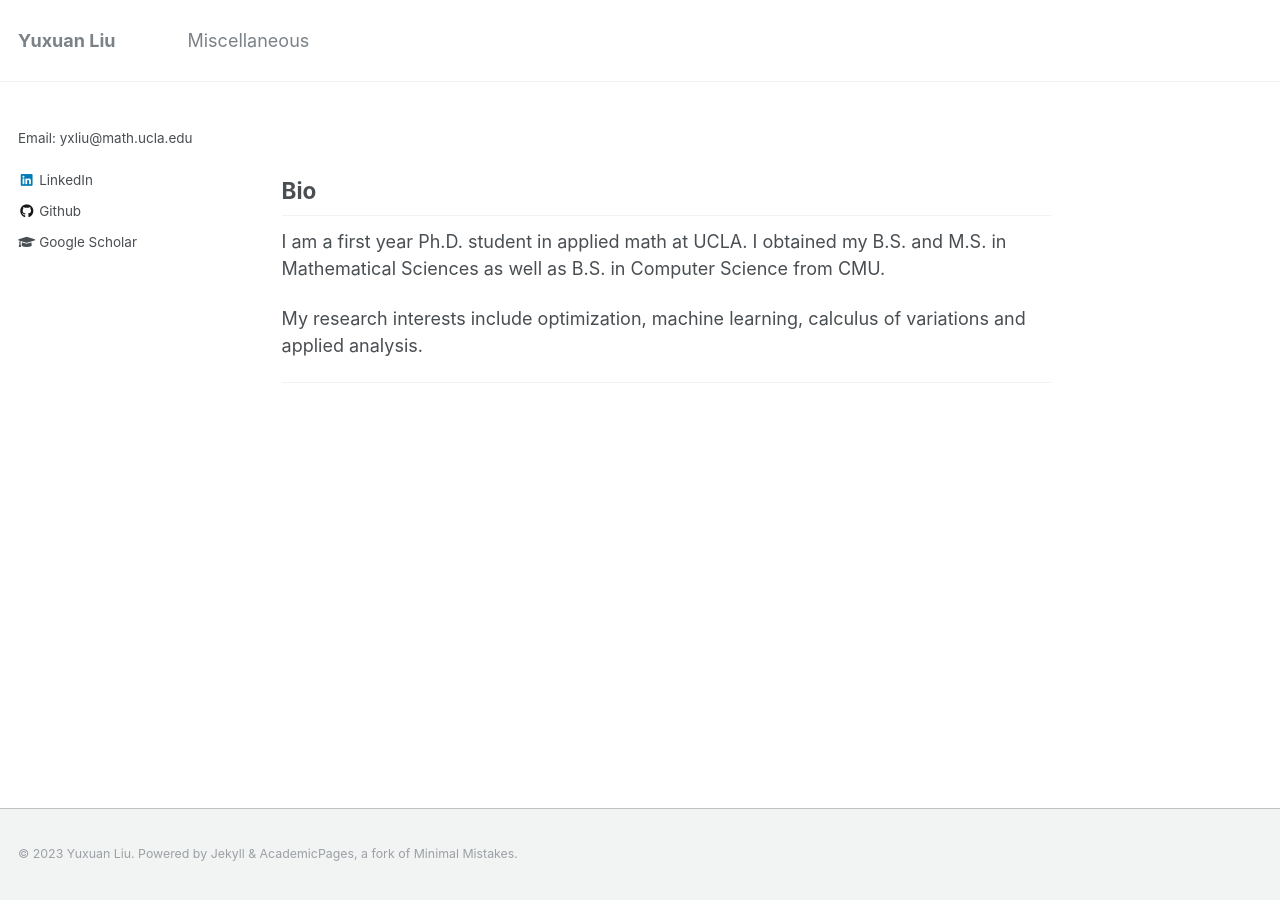
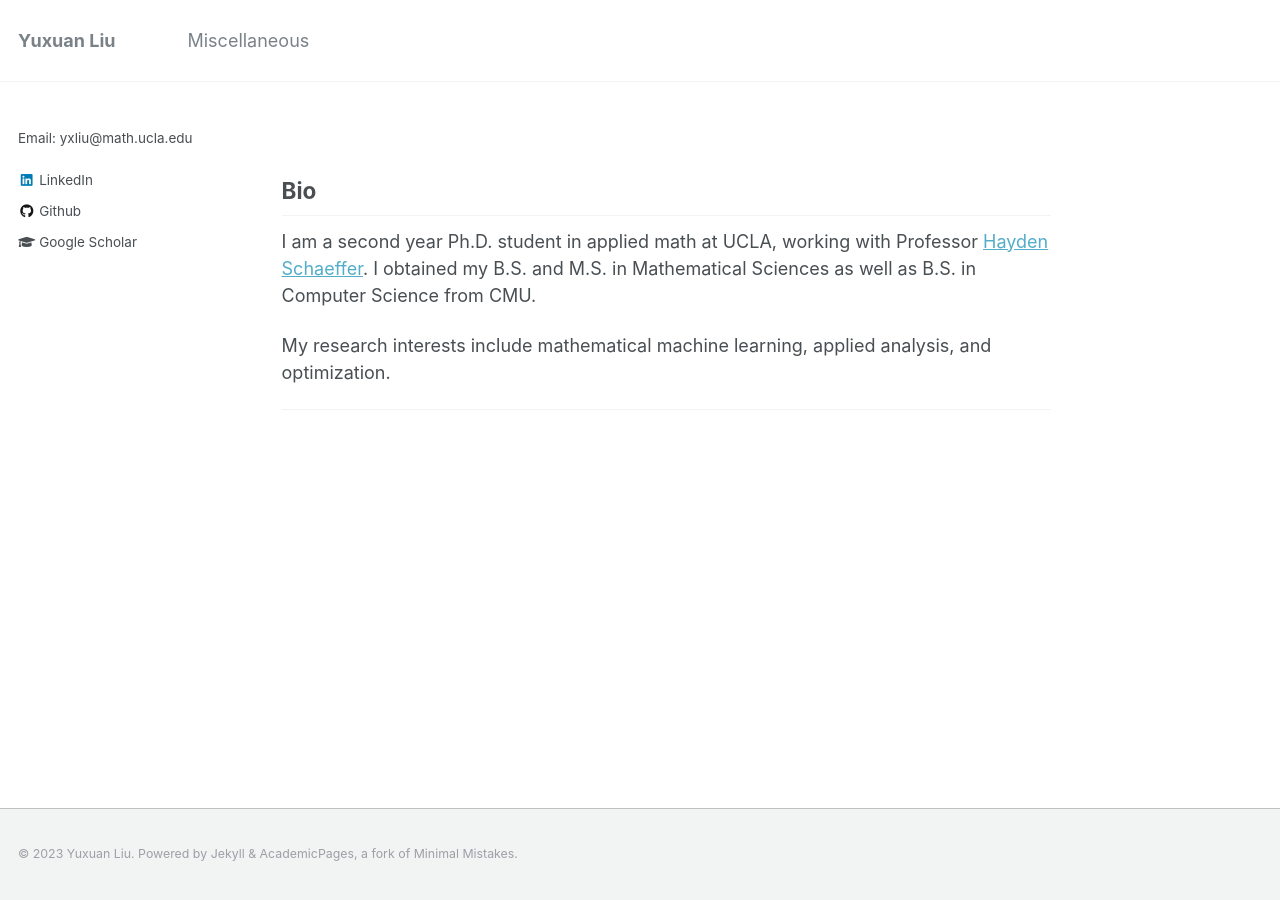
Before and after one commit to felix-lyx/felix-lyx.github.io, a Jekyll site: the page built from _pages/about.md, in a window 1280 px wide. Built offline with Jekyll 4.4.1, drawn with Linux system fonts in a browser that asks for light colours.

Commit message:
Update about.md

```diff
--- a/_pages/about.md
+++ b/_pages/about.md
@@ -10,8 +10,8 @@ redirect_from:
 
 ## Bio
 
-I am a first year Ph.D. student in applied math at UCLA. I obtained my B.S. and M.S. in Mathematical Sciences as well as B.S. in Computer Science from CMU.
+I am a second year Ph.D. student in applied math at UCLA, working with Professor [Hayden Schaeffer](http://www.math.ucla.edu/~hayden). I obtained my B.S. and M.S. in Mathematical Sciences as well as B.S. in Computer Science from CMU.
 
-My research interests include optimization, machine learning, calculus of variations and applied analysis.
+My research interests include mathematical machine learning, applied analysis, and optimization.
 
 ---
```
